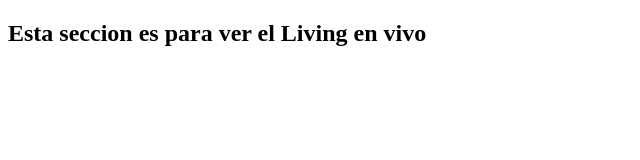
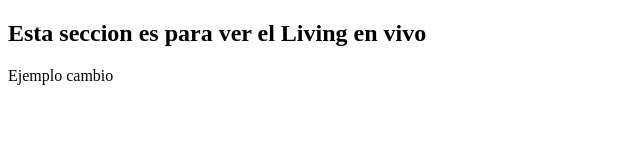
Before and after one commit to MatiasDiFilippo/DiFilippoRepo, a plain HTML site: page ProyectoFinalCoderHouse/pages/vivo.html in a window 1280 px wide. Shown: the whole page, without its empty margins (0-640 px from the left). Drawn offline with Linux system fonts and the light colour scheme.

Commit message:
git commit

```diff
--- a/ProyectoFinalCoderHouse/pages/vivo.html
+++ b/ProyectoFinalCoderHouse/pages/vivo.html
@@ -10,6 +10,7 @@
     <section>
 
         <h1>Esta seccion es para ver el Living en vivo</h1>
+        <p>Ejemplo cambio</p>
 
     </section>
 
```
